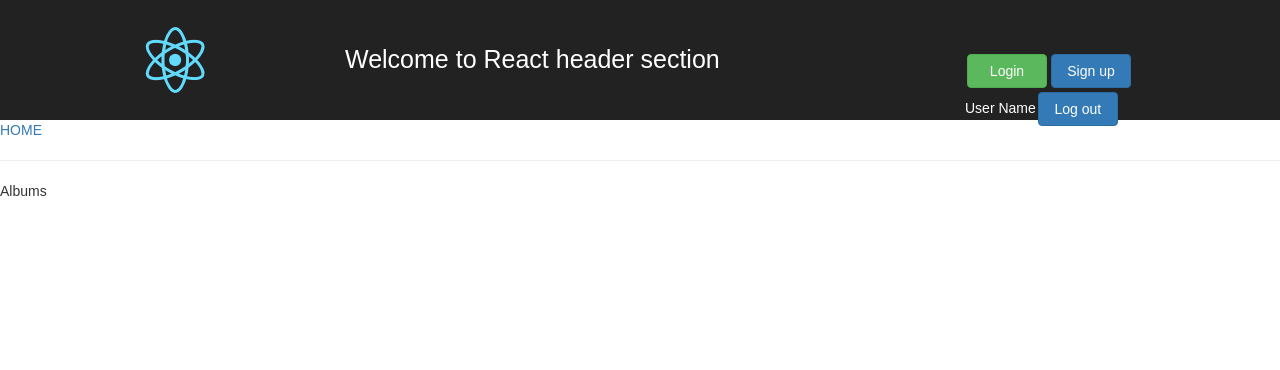
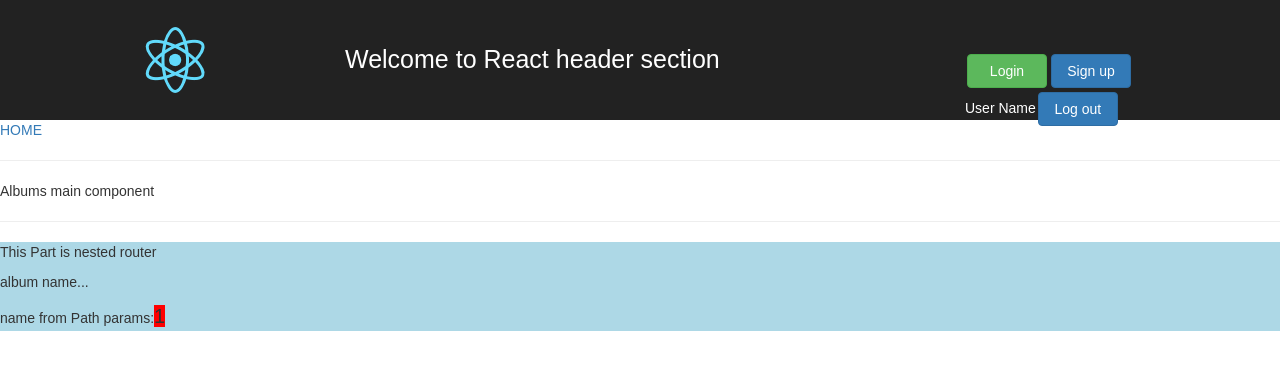
Before and after one commit to ZHICHONGLI/ReactReduxFullA, a React app: page /albums/1 in a window 1280 px wide. Shown: the top 370 px of the page. Built offline with nearby package versions, Linux system fonts and the light colour scheme.

Commit message:
nested path

```diff
--- a/src/components/Albums.jsx
+++ b/src/components/Albums.jsx
@@ -1,22 +1,29 @@
 import React, { Component } from 'react';
-import { Link, Route } from 'react-router-dom';
+import { Link, Route, Switch } from 'react-router-dom';
 
 class About extends Component {
     render() {
-        const Content = (({match}) => {
-            (<div>
+        const Content = (props) => (
+            <div style={{backgroundColor: 'lightblue'}}>
+                <p>This Part is nested router</p>
                 <p>album name...</p>
-                <p>{match.params.name}</p>
-            </div>)
-        });
+                <div>
+                    name from Path params:
+                    <span style={{backgroundColor: 'red', fontSize:'20px'}}>{props.match.params.name}</span>
+                </div>
+            </div>
+        );
         return (
             <div className="Albums">
                 <Link to="/">HOME</Link>
                 <hr />
                 <p>
-                    Albums
+                    Albums main component
                 </p>
-                <Route path="albums/:name" component={Content} />
+                <hr />
+                <Switch>
+                    <Route path='/albums/:name' component={Content} />
+                </Switch>
             </div>
         );
     }
```
